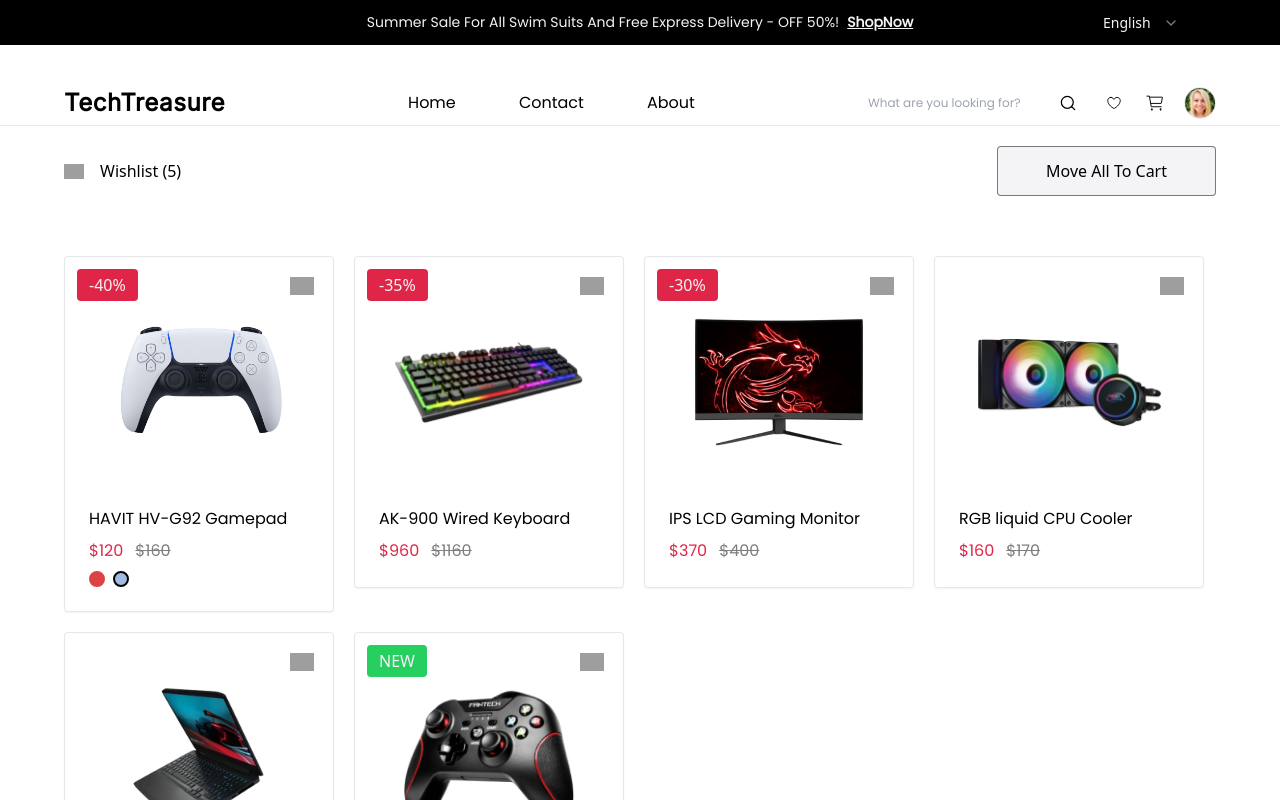
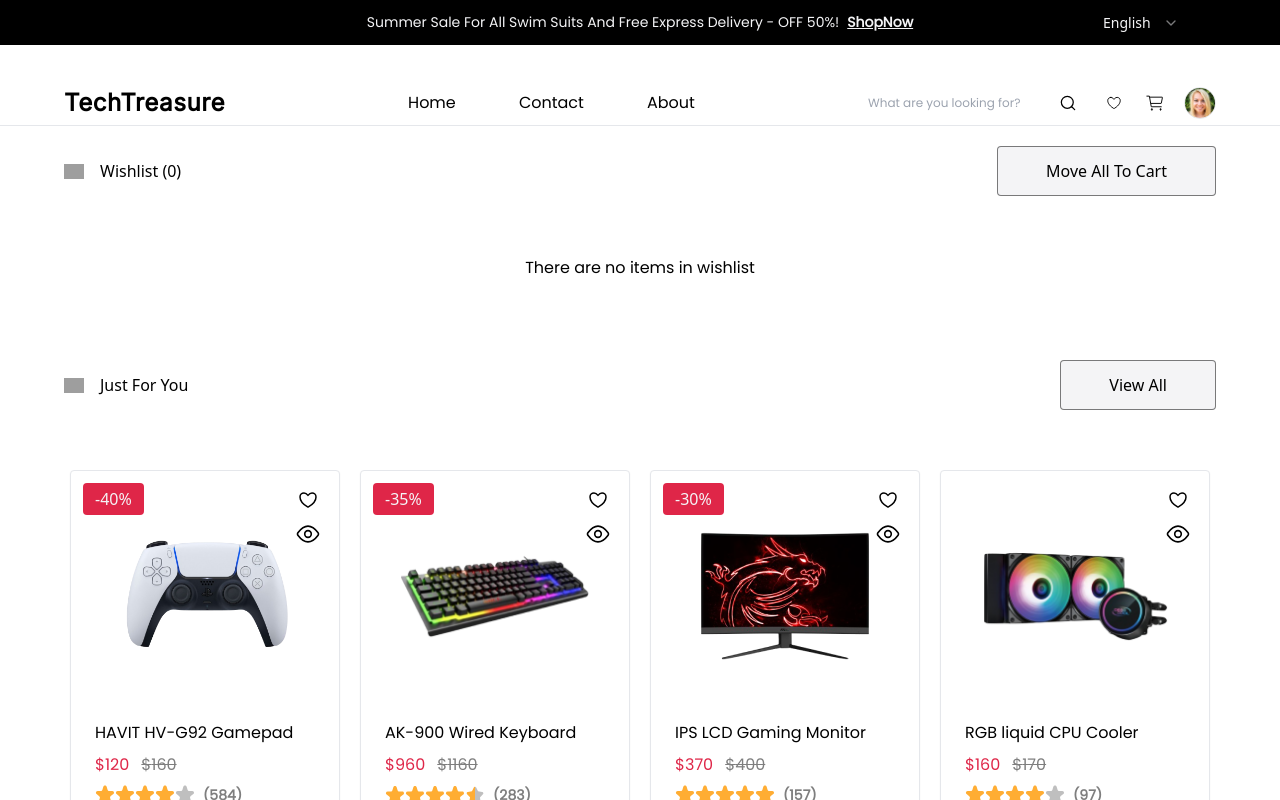
Before and after one commit to BarcDevs/TechTreasure--client, a React (Vite) app: page /wishlist in a window 1280 px wide. Shown: the top 800 px of the page. Built offline with nearby package versions, Linux system fonts and the light colour scheme; grey boxes are pictures that could not be loaded.

Commit message:
replaced mock cart and wishlist with real functionality

```diff
--- a/src/components/shared/Summary.tsx
+++ b/src/components/shared/Summary.tsx
@@ -1,18 +1,24 @@
 import {Separator} from '@/components/ui/separator.tsx'
 
-const Summary = ({subtotal, shipping, total, discount}: { subtotal: number, shipping: number, total: number, discount?: number }) => (
+const Summary = ({subtotal, shipping, total, discount}: {
+    subtotal: number,
+    shipping: number,
+    total: number,
+    discount?: number
+}) => (
     <div className={'flex_col text-body w-full gap-4'}>
         <div className={'flex-row-between w-full'}>
             <p>Subtotal:</p>
             <p>${subtotal}</p>
         </div>
-        {discount && <>
-            <Separator className={'h-[0.5px] bg-black'}/>
-            <div className={'flex-row-between w-full text-green-700'}>
-                <p>Discount:</p>
-                <p>$-{discount}</p>
-            </div>
-        </>
+        {discount ?
+            <>
+                <Separator className={'h-[0.5px] bg-black'}/>
+                <div className={'flex-row-between w-full text-green-700'}>
+                    <p>Discount:</p>
+                    <p>$-{discount}</p>
+                </div>
+            </> : undefined
         }
         <Separator className={'h-[0.5px] bg-black'}/>
         <div className={'flex-row-between w-full'}>
--- a/src/components/shop/Cart.tsx
+++ b/src/components/shop/Cart.tsx
@@ -1,17 +1,20 @@
-import {CART} from '@/constants/mocks.ts'
 import CartItem from '@/components/shop/CartItem.tsx'
 import Button from '@/components/elements/Button.tsx'
-import {
-    Table,
-    TableBody,
-    TableCell,
-    TableFooter,
-    TableHead,
-    TableHeader,
-    TableRow
-} from "@/components/ui/table"
+import {Table, TableBody, TableCell, TableFooter, TableHead, TableHeader, TableRow} from "@/components/ui/table"
+import {Link} from 'react-router-dom'
+import {useDispatch, useSelector} from 'react-redux'
+import {IRootState} from '@/store'
+import {clearCart} from '@/store/cartSlice.ts'
 
-const Cart = ({}) => (
+const Cart = ({}) => {
+    const dispatch = useDispatch()
+    const cart = useSelector((state: IRootState) => state.cart)
+
+    const resetCart = () => {
+        dispatch(clearCart())
+    }
+
+    return (
         <Table className={'table-fixed'}>
             <TableHeader>
                 <TableRow className={'text-body-medium'}>
@@ -22,27 +25,31 @@ const Cart = ({}) => (
                 </TableRow>
             </TableHeader>
             <TableBody>
-            {CART.items.map(item => (
+                {cart.items.length ? cart.items.map(item => (
                         <CartItem key={item.id} item={item}/>
-            ))}
+                    )) :
+                    <TableRow><TableCell colSpan={4} className={'text-center'}>
+                        Cart is empty
+                    </TableCell></TableRow>}
             </TableBody>
             <TableFooter>
                 <TableRow className={'text-body-medium'}>
                     <TableCell className={'pl-0'}>
-                    <div className={'flex-row-start pl-10 py-6'}>
+                        <Link className={'flex-row-start pl-10 py-6'} to={'/items'}>
                             <Button text={'Return to Shop'} variant={'white'}/>
-                    </div>
+                        </Link>
                     </TableCell>
                     <TableCell/>
                     <TableCell/>
                     <TableCell>
                         <div className={'flex-center-row py-6'}>
-                        <Button text={'Reset Cart'} variant={'white'}/>
+                            <Button text={'Reset Cart'} variant={'white'} onClick={resetCart}/>
                         </div>
                     </TableCell>
                 </TableRow>
             </TableFooter>
         </Table>
     )
+}
 
 export default Cart
--- a/src/components/shop/CartSummary.tsx
+++ b/src/components/shop/CartSummary.tsx
@@ -2,26 +2,41 @@ import Button from '@/components/elements/Button.tsx'
 import {Input} from '@/components/ui/input.tsx'
 import {Link} from 'react-router-dom'
 import Summary from '@/components/shared/Summary.tsx'
-import {CART} from '@/constants/mocks.ts'
+import {useDispatch, useSelector} from 'react-redux'
+import {IRootState} from '@/store'
+import {updateDiscount} from '@/store/cartSlice.ts'
 
-const CartSummary = ({}) =>
-    (
+const CartSummary = ({}) => {
+    const dispatch = useDispatch()
+    const cart = useSelector((state: IRootState) => state.cart)
+    const handleCoupon = (e: React.FormEvent) => {
+        e.preventDefault()
+        console.log('apply coupon')
+        // todo real coupon system
+        dispatch(updateDiscount({...cart.discount, percent: (cart.discount?.percent ?? 0) + 5}))
+    }
+
+    return (
         <section className={'flex_row max-lg:flex-center-col w-full items-start justify-between px-10 max-lg:gap-8'}>
-            <div className={'flex_row gap-4'}>
+            <form className={'flex_row gap-4'} onSubmit={handleCoupon}>
                 <Input className={'no-focus text-body h-12 min-w-[12rem] border-black placeholder:opacity-50'}
+                       name={'coupon'}
                        placeholder={'Coupon Code'}/>
-                <Button className={'whitespace-nowrap text-nowrap'} text={'Apply Coupon'}/>
-            </div>
+                <Button className={'whitespace-nowrap text-nowrap'}
+                        text={'Apply Coupon'}
+                        type={'submit'}/>
+            </form>
             <div className={'flex-center-col text-body gap-4 rounded border border-black px-6 py-8 lg:ml-10'}>
                 <h3 className={'text-heading-medium mb-2 w-[26.5rem] min-w-[15rem] text-start max-lg:w-[20rem]'}>Cart
                     Total</h3>
-                <Summary subtotal={CART.subtotal} shipping={CART.shipping || 0} total={CART.total}
-                         discount={CART.cartDiscount}/>
+                <Summary subtotal={cart.subtotal} shipping={cart.shipping || 0} total={cart.total}
+                         discount={cart.cartDiscount}/>
                 <Link to={'/checkout'}>
                     <Button text={'Proceed to Checkout'}/>
                 </Link>
             </div>
         </section>
     )
+}
 
 export default CartSummary
--- a/src/components/shop/Item.tsx
+++ b/src/components/shop/Item.tsx
@@ -11,6 +11,9 @@ import {GLOBAL_LOCALES, I18N_NAMESPACES} from '@/constants/locales.ts'
 import {isProductWithColors} from '@/lib/utils.ts'
 import {useState} from 'react'
 import ColorPicker from '@/components/shared/ColorPicker.tsx'
+import {useDispatch} from 'react-redux'
+import {addToWishlist} from '@/store/wishlistSlice.ts'
+import {addToCart} from '@/store/cartSlice.ts'
 
 type ItemProps = {
     item: Product
@@ -21,10 +24,11 @@ type ItemProps = {
 type WishlistItemProps = {
     item: Product
     variant: 'wishlist'
-    onDelete: () => void
+    onDelete: (item: Product) => void
 }
 
 const Item = ({item, variant, onDelete}: ItemProps | WishlistItemProps) => {
+    const dispatch = useDispatch()
     const navigate = useNavigate()
     const {t} = useTranslation([I18N_NAMESPACES.shop, I18N_NAMESPACES.global])
 
@@ -38,7 +42,7 @@ const Item = ({item, variant, onDelete}: ItemProps | WishlistItemProps) => {
 
     const handleFavoriteClick = (e: React.MouseEvent<HTMLButtonElement>) => {
         e.stopPropagation()
-        console.log('favorite clicked')
+        dispatch(addToWishlist(item))
     }
 
     const handlePeekClick = (e: React.MouseEvent<HTMLButtonElement>) => {
@@ -48,12 +52,12 @@ const Item = ({item, variant, onDelete}: ItemProps | WishlistItemProps) => {
 
     const handleCartClick = (e: React.MouseEvent<HTMLButtonElement>) => {
         e.stopPropagation()
-        console.log('add to cart clicked')
+        dispatch(addToCart(item))
     }
 
     const handleDeleteClick = (e: React.MouseEvent<HTMLButtonElement>) => {
         e.stopPropagation()
-        onDelete!()
+        onDelete!(item)
     }
 
     return (
@@ -94,7 +98,7 @@ const Item = ({item, variant, onDelete}: ItemProps | WishlistItemProps) => {
                              alt="item"/>
                     </div>
                     <button onClick={handleCartClick}
-                            className={`invisible text-body-medium flex-center absolute bottom-3 left-0 h-10 w-full rounded-b bg-black text-neutral-50 ${variant !== 'wishlist' ? 'group-hover:' : ''}visible`}>
+                            className={`text-body-medium flex-center invisible absolute bottom-3 left-0 h-10 w-full rounded-b bg-black text-neutral-50 ${variant !== 'wishlist' ? 'group-hover:' : ''}visible`}>
 
                         {t('addToCart')}
                     </button>
@@ -104,8 +108,8 @@ const Item = ({item, variant, onDelete}: ItemProps | WishlistItemProps) => {
                         {item.name}
                     </div>
                     <div className="inline-flex-start gap-3">
-                        <div className="text-red-500">${item.price}</div>
-                        {item.oldPrice && <div className="text-black line-through opacity-50">${item.oldPrice}</div>}
+                        <div className="text-red-500">${Math.round(item.price)}</div>
+                        {item.oldPrice && <div className="text-black line-through opacity-50">${Math.round(item.oldPrice)}</div>}
                     </div>
                     {variant !== 'wishlist' && <div className="inline-flex-start gap-2">
                         <Rating rating={item.rating}/>
--- a/src/components/shop/Wishlist.tsx
+++ b/src/components/shop/Wishlist.tsx
@@ -1,29 +1,39 @@
 import RowHeader from '@/components/shared/RowHeader.tsx'
-import {ITEMS} from '@/constants/mocks.ts'
 import Item from '@/components/shop/Item.tsx'
 import Button from '@/components/elements/Button.tsx'
+import {useDispatch, useSelector} from 'react-redux'
+import {IRootState} from '@/store'
+import {clearWishlist, removeFromWishlist} from '@/store/wishlistSlice.ts'
+import {Product} from '@/types'
+import {addToCart} from '@/store/cartSlice.ts'
+import {useNavigate} from 'react-router-dom'
 
 const Wishlist = ({}) => {
-    const wishlistCount = 5
-    const removeFromWishlist = () => {
-        console.log('remove from wishlist')
+    const dispatch = useDispatch()
+    const navigate = useNavigate()
+    const wishlist = useSelector((state: IRootState) => state.wishlist)
+    const handleRemoveFromWishlist = (item: Product) => {
+        dispatch(removeFromWishlist(item))
     }
 
-    const addAllToCart = () => {
-
+    const moveAllToCart = () => {
+        wishlist.forEach(item => dispatch(addToCart(item)))
+        dispatch(clearWishlist())
+        navigate('/cart')
     }
 
     return (
         <div className={'flex-center-col w-full gap-[60px]'}>
-            <RowHeader headline={`Wishlist (${wishlistCount})`} variant={'white'}>
-                <Button variant={'white'} text={'Move All To Cart'} onClick={addAllToCart}/>
+            <RowHeader headline={`Wishlist (${wishlist.length})`} variant={'white'}>
+                <Button variant={'white'} text={'Move All To Cart'} onClick={moveAllToCart}/>
             </RowHeader>
-            <ul className={'flex_row justify-normal max-sm:flex-center-col flex-row flex-wrap gap-5'}>
-                {ITEMS.map(item => (
-                    <li key={item.id}>
-                        <Item item={item} variant={'wishlist'} onDelete={removeFromWishlist}/>
-                    </li>
-                ))}
+            <ul className={'flex_row max-sm:flex-center-col flex-row flex-wrap justify-normal gap-5'}>
+                {wishlist.length ? wishlist.map(item => (
+                        <li key={item.id}>
+                            <Item item={item} variant={'wishlist'} onDelete={handleRemoveFromWishlist}/>
+                        </li>
+                    )) :
+                    <p className={'text-body'}>There are no items in wishlist</p>}
 
             </ul>
         </div>
```
Also changed, not shown: src/components/shop/CartItem.tsx (+14 -6 lines). Lines whose indentation alone changed are shown as unchanged.
